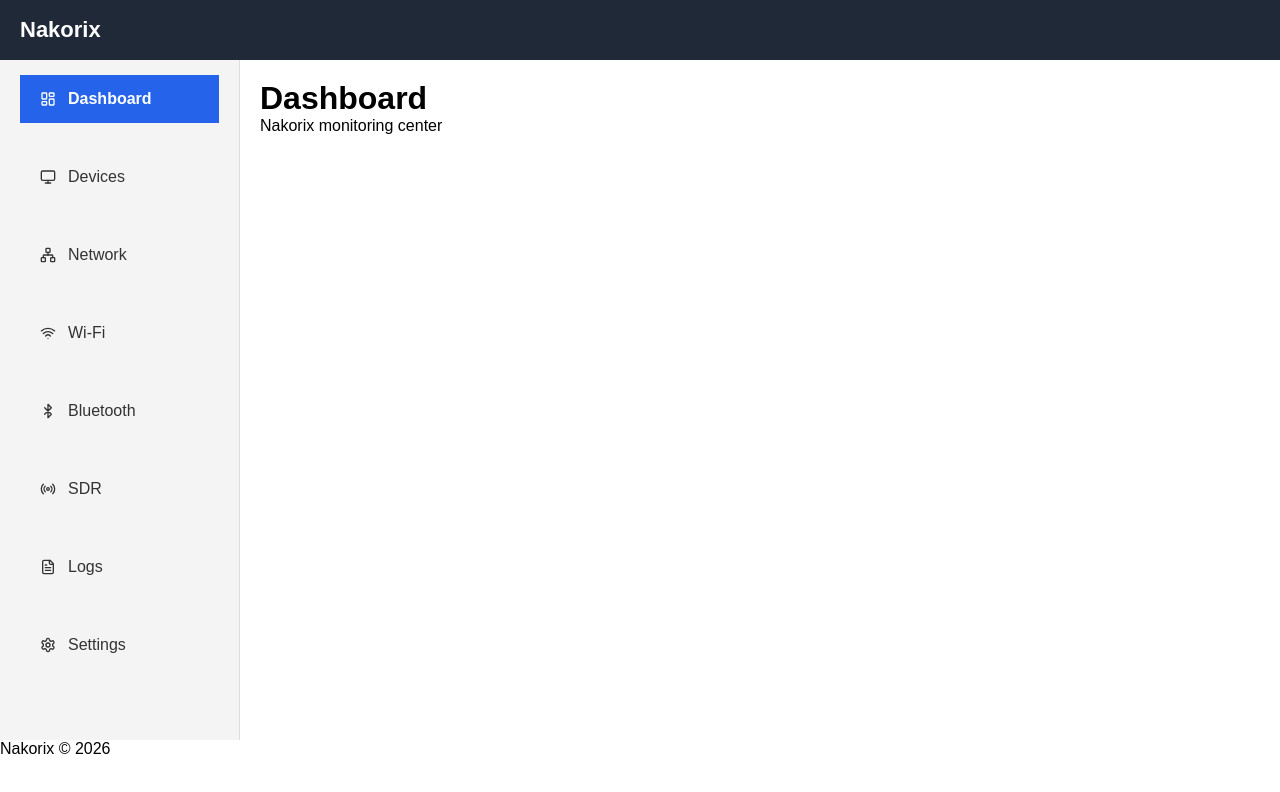
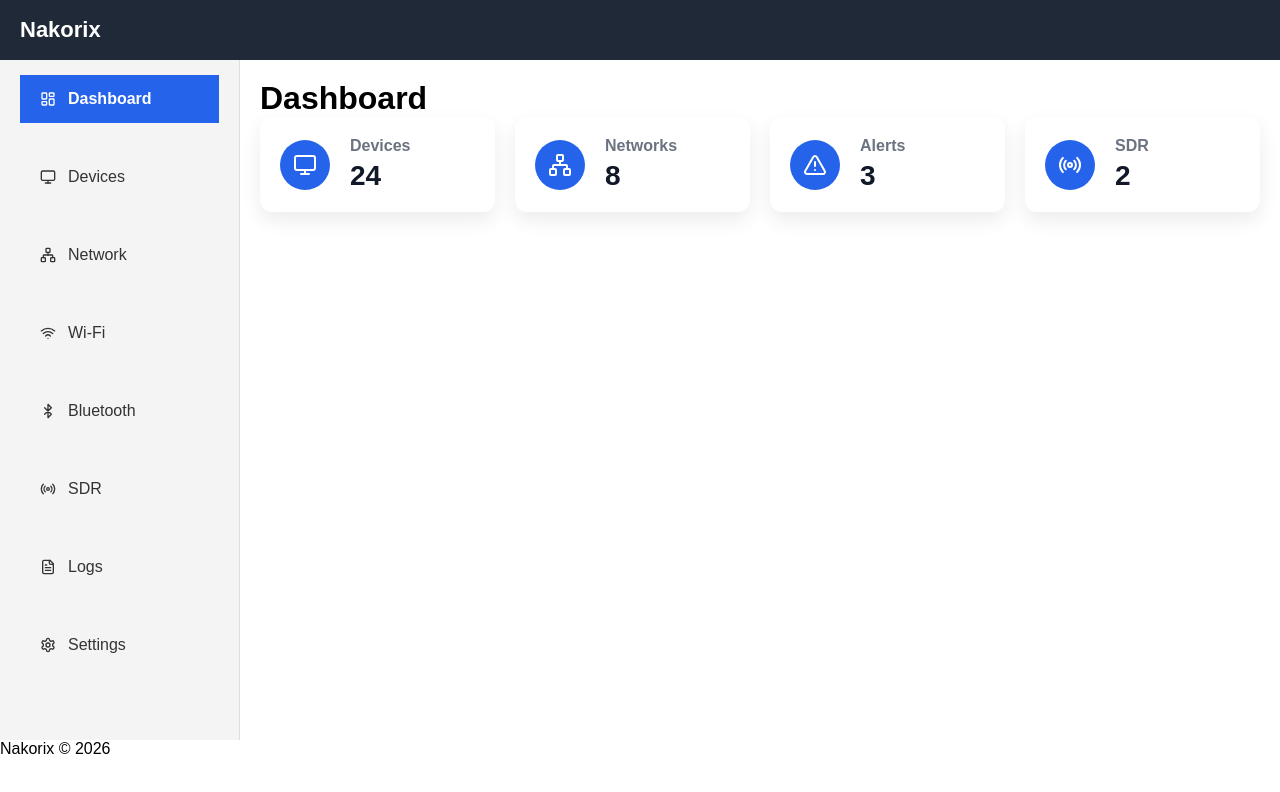
Before and after one commit to Ovidiu-Martalogu/Nakorix, a React (Vite) app: page /dashboard in a window 1280 px wide. Shown: the top 792 px of the page. Built offline with nearby package versions, Linux system fonts and the light colour scheme.

Commit message:
make dashboard with cards

```diff
--- /dev/null
+++ b/src/components/StatCard.jsx
@@ -0,0 +1,18 @@
+import menu from "../config/menu";
+
+export default function StatCard({ title, value, icon }) {
+    const Icon = icon;
+
+    return (
+        <div className="stat-card">
+            <div className="stat-icon">
+                <Icon />
+            </div>
+
+            <div className="stat-content">
+                <h3>{title}</h3>
+                <p>{value}</p>
+            </div>
+        </div>
+    );
+}
--- /dev/null
+++ b/src/data/dashboard.js
@@ -0,0 +1,33 @@
+import {
+    LuMonitor,
+    LuNetwork,
+    LuTriangleAlert,
+    LuRadio,
+} from "react-icons/lu";
+
+export const dashboardStats = [
+    {
+        id: 1,
+        title: "Devices",
+        value: 24,
+        icon: LuMonitor,
+    },
+    {
+        id: 2,
+        title: "Networks",
+        value: 8,
+        icon: LuNetwork,
+    },
+    {
+        id: 3,
+        title: "Alerts",
+        value: 3,
+        icon: LuTriangleAlert,
+    },
+    {
+        id: 4,
+        title: "SDR",
+        value: 2,
+        icon: LuRadio,
+    },
+];
--- a/src/pages/Dashboard.jsx
+++ b/src/pages/Dashboard.jsx
@@ -1,10 +1,29 @@
+import StatCard from "../components/StatCard";
+
+import { dashboardStats } from "../data/dashboard";
 
 
 export default function Dashboard() {
     return (
-        <div>
-            <h1>Dashboard</h1>
-            <p>Nakorix monitoring center</p>
-        </div>
+        <>
+            <h1 className="dashboard-title">
+                Dashboard
+            </h1>
+            <div className="dashboard-grid">
+                {dashboardStats.map((item) => {
+
+                    return (
+                        <StatCard
+                            key={item.id}
+                            title={item.title}
+                            value={item.value}
+                            icon={item.icon}
+                        />
+                    )
+
+                })}
+
+            </div>
+        </>
     )
 }
--- /dev/null
+++ b/src/styles/dashboard.css
@@ -0,0 +1,5 @@
+.dashboard-grid {
+    display: grid;
+    grid-template-columns: repeat(4, 1fr);
+    gap: 20px;
+}
--- a/src/styles/index.css
+++ b/src/styles/index.css
@@ -1,5 +1,10 @@
 @import "./variables.css";
+
 @import "./layout.css";
 @import "./header.css";
 @import "./sidebar.css";
 @import "./footer.css";
+
+
+@import "./dashboard.css";
+@import "./stat-card.css";
--- /dev/null
+++ b/src/styles/stat-card.css
@@ -0,0 +1,52 @@
+.stat-card {
+    background: var(--surface);
+    border-radius: var(--radius);
+    box-shadow: var(--shadow);
+    padding: var(--spacing-md);
+    display: flex;
+    align-items: center;
+    gap: 20px;
+    transition: transform 0.2s ease;
+}
+
+
+.stat-card:hover {
+    transform: translateY(-5px);
+}
+
+
+.stat-icon {
+    width: 50px;
+    height: 50px;
+
+    display: flex;
+    align-items: center;
+    justify-content: center;
+
+    background: var(--primary);
+    color: white;
+
+    border-radius: 50%;
+
+    font-size: 24px;
+}
+
+
+.stat-content h3 {
+    margin: 0;
+
+    font-size: 16px;
+
+    color: var(--text-light);
+}
+
+
+.stat-content p {
+    margin: 5px 0 0;
+
+    font-size: 28px;
+
+    font-weight: bold;
+
+    color: var(--text);
+}
--- a/src/styles/variables.css
+++ b/src/styles/variables.css
@@ -0,0 +1,26 @@
+:root {
+    /* Colors */
+    --primary: #2563eb;
+    --secondary: #1e293b;
+
+    --success: #22c55e;
+    --warning: #f59e0b;
+    --danger: #ef4444;
+
+    --background: #f5f7fb;
+    --surface: #ffffff;
+
+    --text: #111827;
+    --text-light: #6b7280;
+
+    /* Radius */
+    --radius: 12px;
+
+    /* Shadow */
+    --shadow: 0 8px 20px rgba(0, 0, 0, 0.08);
+
+    /* Spacing */
+    --spacing-sm: 10px;
+    --spacing-md: 20px;
+    --spacing-lg: 30px;
+}
```
Also changed, not shown: src/styles/devices.css (added).
